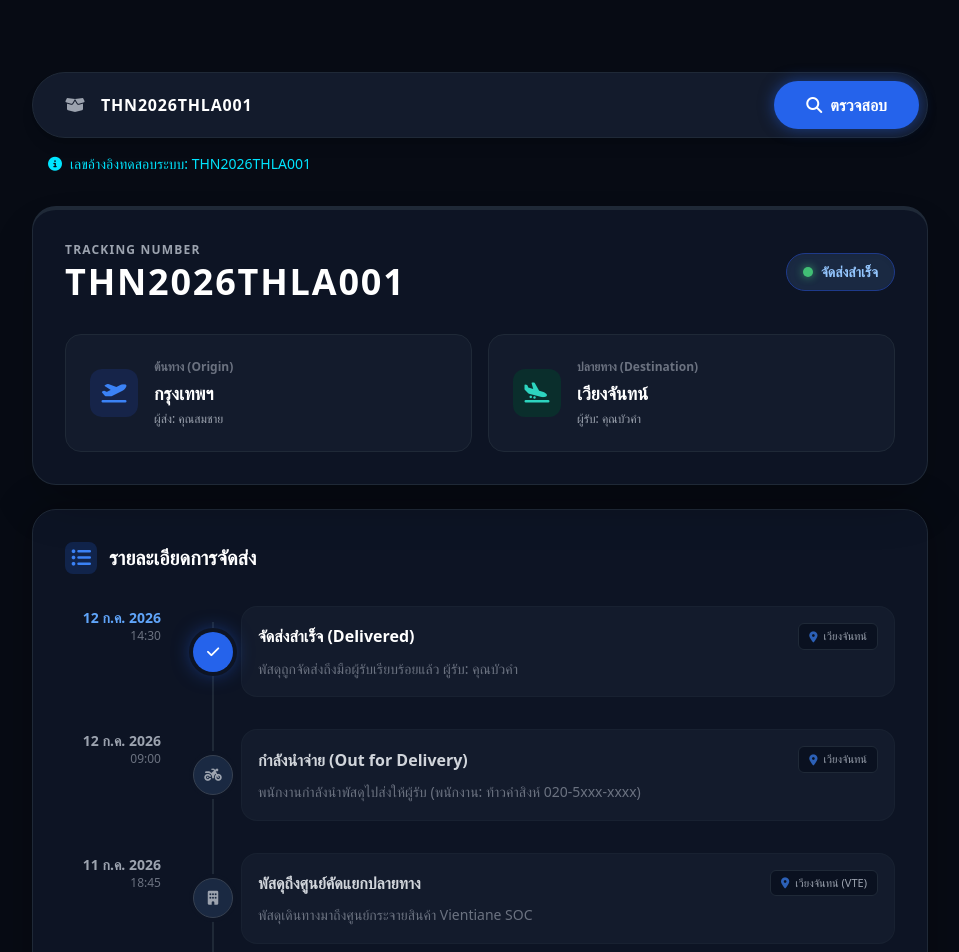
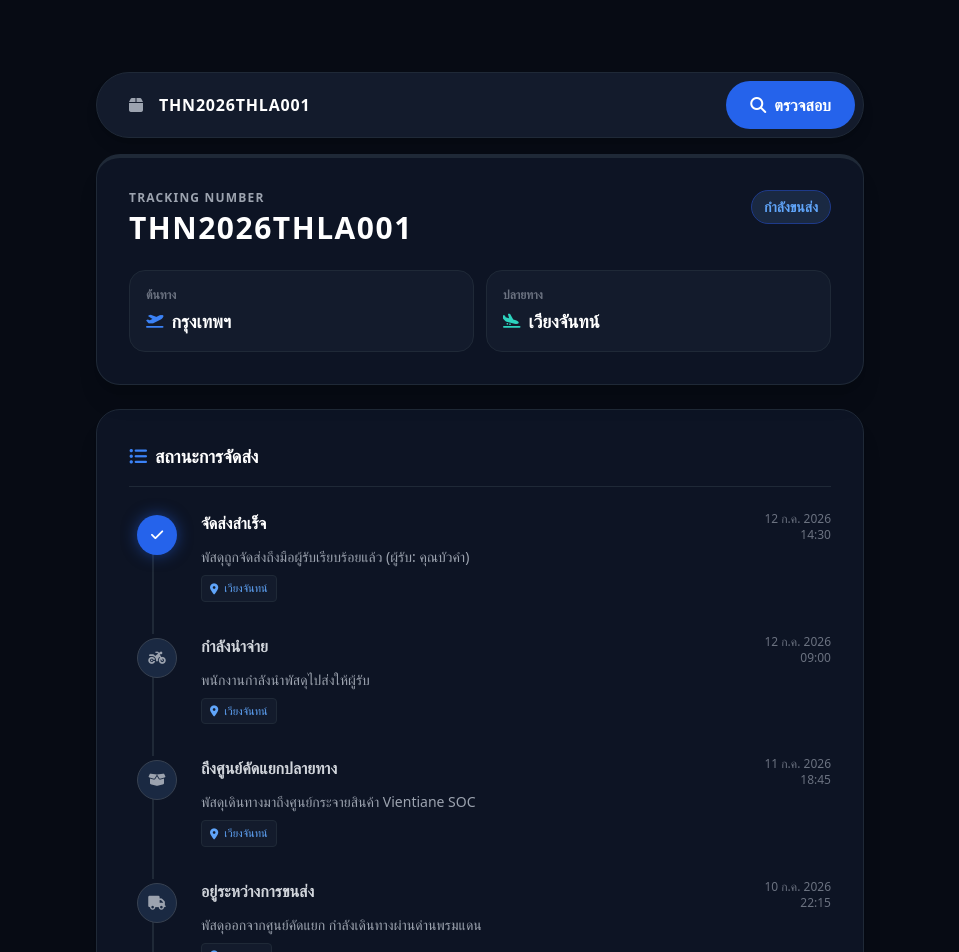
Before and after one commit to itthana/thana-group-web, a Next.js app: page /tracking in a window 1280 px wide. Shown: the top 952 px of the page, without its empty margins (160-1119 px from the left). Built offline with nearby package versions, Linux system fonts and the light colour scheme.

Commit message:
fix: ปรับ UI ไทม์ไลน์เป็นแบบแอปมือถือสะอาดตา

```diff
--- a/app/tracking/page.tsx
+++ b/app/tracking/page.tsx
@@ -3,190 +3,167 @@
 import { useState } from 'react';
 
 // ==========================================
-// 1. ข้อมูลจำลองสำหรับ Timeline สไตล์ขนส่งชั้นนำ
+// 1. ข้อมูลไทม์ไลน์
 // ==========================================
 const trackingHistory = [
   {
     id: 1,
     date: '12 ก.ค. 2026',
     time: '14:30',
-    status: 'จัดส่งสำเร็จ (Delivered)',
-    desc: 'พัสดุถูกจัดส่งถึงมือผู้รับเรียบร้อยแล้ว ผู้รับ: คุณบัวคำ',
+    status: 'จัดส่งสำเร็จ',
+    desc: 'พัสดุถูกจัดส่งถึงมือผู้รับเรียบร้อยแล้ว (ผู้รับ: คุณบัวคำ)',
     location: 'เวียงจันทน์',
     icon: 'fas fa-check',
-    isCurrent: true, // สถานะล่าสุด
-    isCompleted: true,
+    isCurrent: true,
   },
   {
     id: 2,
     date: '12 ก.ค. 2026',
     time: '09:00',
-    status: 'กำลังนำจ่าย (Out for Delivery)',
-    desc: 'พนักงานกำลังนำพัสดุไปส่งให้ผู้รับ (พนักงาน: ท้าวคำสิงห์ 020-5xxx-xxxx)',
+    status: 'กำลังนำจ่าย',
+    desc: 'พนักงานกำลังนำพัสดุไปส่งให้ผู้รับ',
     location: 'เวียงจันทน์',
     icon: 'fas fa-motorcycle',
     isCurrent: false,
-    isCompleted: true,
   },
   {
     id: 3,
     date: '11 ก.ค. 2026',
     time: '18:45',
-    status: 'พัสดุถึงศูนย์คัดแยกปลายทาง',
+    status: 'ถึงศูนย์คัดแยกปลายทาง',
     desc: 'พัสดุเดินทางมาถึงศูนย์กระจายสินค้า Vientiane SOC',
-    location: 'เวียงจันทน์ (VTE)',
-    icon: 'fas fa-building',
+    location: 'เวียงจันทน์',
+    icon: 'fas fa-box-open',
     isCurrent: false,
-    isCompleted: true,
   },
   {
     id: 4,
     date: '10 ก.ค. 2026',
     time: '22:15',
-    status: 'อยู่ระหว่างการขนส่งข้ามแดน',
-    desc: 'พัสดุออกจากศูนย์คัดแยก กำลังเดินทางผ่านด่านพรมแดน ไทย-ลาว',
-    location: 'ด่านศุลกากร หนองคาย',
-    icon: 'fas fa-truck-fast',
+    status: 'อยู่ระหว่างการขนส่ง',
+    desc: 'พัสดุออกจากศูนย์คัดแยก กำลังเดินทางผ่านด่านพรมแดน',
+    location: 'หนองคาย',
+    icon: 'fas fa-truck',
     isCurrent: false,
-    isCompleted: true,
   },
   {
     id: 5,
     date: '10 ก.ค. 2026',
     time: '10:30',
-    status: 'รับพัสดุเข้าระบบ (Item Accepted)',
-    desc: 'พัสดุเข้าสู่ระบบ THANA LOGISTICS สาขาต้นทางเรียบร้อย',
-    location: 'กรุงเทพฯ (BKK)',
-    icon: 'fas fa-box',
+    status: 'รับเข้าระบบ',
+    desc: 'ผู้ส่งทำการส่งพัสดุที่สาขาต้นทาง',
+    location: 'กรุงเทพฯ',
+    icon: 'fas fa-store',
     isCurrent: false,
-    isCompleted: true,
   },
 ];
 
 // ==========================================
-// 2. หน้าเว็บหลัก + Timeline
+// 2. หน้าเว็บหลัก
 // ==========================================
 export default function TrackingPage() {
   const [searchQuery, setSearchQuery] = useState('THN2026THLA001');
 
   return (
     <div className="min-h-screen bg-[#070b14] p-4 md:p-8 font-prompt flex justify-center">
-      <div className="max-w-4xl w-full mt-10">
+      <div className="max-w-3xl w-full mt-4 md:mt-10">
 
-        {/* ================= ส่วนที่ 1: ช่องค้นหา ================= */}
-        <div className="bg-[#131b2c] p-2 rounded-full flex items-center shadow-lg border border-gray-800 mb-4 transition-all focus-within:border-blue-500 focus-within:shadow-[0_0_20px_rgba(59,130,246,0.3)]">
+        {/* ================= ช่องค้นหา ================= */}
+        <div className="bg-[#131b2c] p-2 rounded-full flex items-center shadow-lg border border-gray-800 mb-4">
           <div className="pl-6 text-gray-400">
-            <i className="fas fa-box-open"></i>
+            <i className="fas fa-box"></i>
           </div>
           <input
             type="text"
             value={searchQuery}
             onChange={(e) => setSearchQuery(e.target.value)}
-            className="flex-1 bg-transparent border-none outline-none text-white px-4 font-bold tracking-wider uppercase"
-            placeholder="กรอกหมายเลขพัสดุ..."
+            className="flex-1 bg-transparent border-none outline-none text-white px-4 font-bold tracking-wider uppercase text-sm md:text-base"
+            placeholder="หมายเลขพัสดุ..."
           />
-          <button className="bg-blue-600 hover:bg-blue-500 text-white px-8 py-3 rounded-full font-bold transition-all shadow-[0_0_15px_rgba(37,99,235,0.5)] flex items-center gap-2">
-            <i className="fas fa-search"></i> <span className="hidden md:inline">ตรวจสอบ</span>
+          <button className="bg-blue-600 hover:bg-blue-500 text-white px-6 py-3 rounded-full font-bold transition-all flex items-center gap-2 text-sm md:text-base">
+            <i className="fas fa-search"></i> <span className="hidden sm:inline">ตรวจสอบ</span>
           </button>
         </div>
 
-        <p className="text-[#00e5ff] text-sm mb-8 pl-4 flex items-center gap-2">
-          <i className="fas fa-info-circle"></i> เลขอ้างอิงทดสอบระบบ: {searchQuery}
-        </p>
-
-        {/* ================= ส่วนที่ 2: การ์ดสรุปข้อมูลพัสดุ ================= */}
-        <div className="bg-[#0d1424] border-t-4 border-blue-600 border-x border-b border-gray-800 rounded-3xl p-6 md:p-8 shadow-2xl relative overflow-hidden mb-6">
-          <div className="flex flex-col md:flex-row justify-between items-start md:items-center mb-8">
+        {/* ================= การ์ดสรุป ================= */}
+        <div className="bg-[#0d1424] border-t-4 border-blue-600 border-x border-b border-gray-800 rounded-3xl p-5 md:p-8 shadow-xl relative overflow-hidden mb-6">
+          <div className="flex justify-between items-start mb-6">
             <div>
               <p className="text-gray-400 text-xs font-bold tracking-widest mb-1">TRACKING NUMBER</p>
-              <h2 className="text-3xl md:text-4xl font-black text-white tracking-wider">{searchQuery}</h2>
+              <h2 className="text-2xl md:text-3xl font-black text-white tracking-wider">{searchQuery}</h2>
             </div>
-            <div className="mt-4 md:mt-0 px-4 py-2 bg-[#1a2942] rounded-full border border-blue-900 flex items-center gap-2 shadow-inner">
-              <div className="w-2.5 h-2.5 bg-green-400 rounded-full animate-pulse shadow-[0_0_10px_rgba(74,222,128,0.8)]"></div>
-              <span className="text-blue-300 font-bold text-sm">จัดส่งสำเร็จ</span>
+            <div className="px-3 py-1.5 bg-[#1a2942] rounded-full border border-blue-900 flex items-center gap-2">
+              <span className="text-blue-400 font-bold text-xs md:text-sm">กำลังขนส่ง</span>
             </div>
           </div>
 
-          <div className="grid grid-cols-1 md:grid-cols-2 gap-4">
-            <div className="bg-[#131b2c] p-6 rounded-2xl border border-gray-800 flex items-center gap-4 hover:border-gray-700 transition-colors">
-              <div className="w-12 h-12 bg-blue-900/30 rounded-xl flex items-center justify-center text-blue-500 text-xl">
-                <i className="fas fa-plane-departure"></i>
-              </div>
-              <div>
-                <p className="text-gray-500 text-xs font-bold mb-1">ต้นทาง (Origin)</p>
-                <h4 className="text-white text-lg font-bold">กรุงเทพฯ</h4>
-                <p className="text-gray-400 text-xs mt-1">ผู้ส่ง: คุณสมชาย</p>
-              </div>
+          <div className="grid grid-cols-2 gap-3">
+            <div className="bg-[#131b2c] p-4 rounded-2xl border border-gray-800 flex flex-col justify-center">
+              <p className="text-gray-500 text-[10px] md:text-xs font-bold mb-1">ต้นทาง</p>
+              <h4 className="text-white text-base md:text-lg font-bold flex items-center gap-2">
+                <i className="fas fa-plane-departure text-blue-500 text-sm"></i> กรุงเทพฯ
+              </h4>
             </div>
 
-            <div className="bg-[#131b2c] p-6 rounded-2xl border border-gray-800 flex items-center gap-4 hover:border-gray-700 transition-colors">
-              <div className="w-12 h-12 bg-[#0a2e2c] rounded-xl flex items-center justify-center text-[#2dd4bf] text-xl">
-                <i className="fas fa-plane-arrival"></i>
-              </div>
-              <div>
-                <p className="text-gray-500 text-xs font-bold mb-1">ปลายทาง (Destination)</p>
-                <h4 className="text-white text-lg font-bold">เวียงจันทน์</h4>
-                <p className="text-gray-400 text-xs mt-1">ผู้รับ: คุณบัวคำ</p>
-              </div>
+            <div className="bg-[#131b2c] p-4 rounded-2xl border border-gray-800 flex flex-col justify-center">
+              <p className="text-gray-500 text-[10px] md:text-xs font-bold mb-1">ปลายทาง</p>
+              <h4 className="text-white text-base md:text-lg font-bold flex items-center gap-2">
+                <i className="fas fa-plane-arrival text-[#2dd4bf] text-sm"></i> เวียงจันทน์
+              </h4>
             </div>
           </div>
         </div>
 
-        {/* ================= ส่วนที่ 3: Timeline สไตล์แอปชั้นนำ ================= */}
-        <div className="bg-[#0d1424] rounded-3xl p-6 md:p-8 border border-gray-800 shadow-[0_0_40px_rgba(0,0,0,0.3)]">
-          <h3 className="text-xl font-bold text-white mb-8 flex items-center gap-3">
-            <div className="w-8 h-8 bg-blue-600/20 rounded-lg flex items-center justify-center text-blue-500">
-              <i className="fas fa-list-ul"></i>
-            </div>
-            รายละเอียดการจัดส่ง
+        {/* ================= Timeline (สไตล์แอปมือถือ สะอาดตา) ================= */}
+        <div className="bg-[#0d1424] rounded-3xl p-5 md:p-8 border border-gray-800 shadow-xl">
+          <h3 className="text-lg font-bold text-white mb-6 flex items-center gap-2 border-b border-gray-800 pb-4">
+            <i className="fas fa-list-ul text-blue-500"></i>
+            สถานะการจัดส่ง
           </h3>
 
-          <div className="relative">
-            {/* เส้นแนวตั้งที่เป็นแกนหลักของ Timeline */}
-            <div className="absolute left-[27px] md:left-[147px] top-4 bottom-4 w-0.5 bg-gray-800"></div>
-
-            <div className="space-y-8">
+          <div className="pl-2">
             {trackingHistory.map((item, index) => {
               const isLast = index === trackingHistory.length - 1;
 
               return (
-                  <div key={item.id} className="relative flex flex-col md:flex-row group">
+                <div key={item.id} className="relative flex gap-4 md:gap-6 pb-8">
 
-                    {/* [ฝั่งซ้าย] วันที่และเวลา (Desktop จะอยู่ซ้าย, Mobile จะอยู่บน) */}
-                    <div className="md:w-32 flex-shrink-0 md:text-right md:pr-8 mb-2 md:mb-0 pt-0.5 pl-14 md:pl-0">
-                      <div className={`text-sm font-bold ${item.isCurrent ? 'text-blue-400' : 'text-gray-400'}`}>
-                        {item.date}
-                      </div>
-                      <div className="text-xs text-gray-500 font-medium">{item.time}</div>
-                    </div>
+                  {/* เส้นเชื่อมต่อ (ซ่อนในรายการสุดท้าย) */}
+                  {!isLast && (
+                    <div className="absolute left-[15px] top-8 bottom-0 w-[2px] bg-gray-800"></div>
+                  )}
 
-                    {/* [ตรงกลาง] ไอคอนสถานะ */}
-                    <div className="absolute left-0 md:left-[120px] top-0 flex items-center justify-center w-14 md:w-14 h-full pointer-events-none">
+                  {/* ไอคอนวงกลม */}
                   <div className={`
-                        relative z-10 w-10 h-10 rounded-full flex items-center justify-center text-sm transition-all duration-300
+                    relative z-10 w-8 h-8 md:w-10 md:h-10 rounded-full flex items-center justify-center flex-shrink-0 text-xs md:text-sm mt-1
                     ${item.isCurrent
-                          ? 'bg-blue-600 text-white shadow-[0_0_20px_rgba(37,99,235,0.6)] ring-4 ring-[#0d1424]'
-                          : 'bg-[#1a2942] text-gray-400 border border-gray-700 group-hover:bg-[#203354] ring-4 ring-[#0d1424]'
+                      ? 'bg-blue-600 text-white shadow-[0_0_15px_rgba(37,99,235,0.5)]'
+                      : 'bg-[#1a2942] text-gray-400 border border-gray-700'
                     }
                   `}>
                     <i className={item.icon}></i>
                   </div>
-                    </div>
 
-                    {/* [ฝั่งขวา] รายละเอียดสถานะ */}
-                    <div className="ml-14 md:ml-12 flex-1 bg-[#131b2c] p-4 rounded-2xl border border-gray-800/50 hover:border-gray-700 transition-colors">
-                      <div className="flex flex-col sm:flex-row sm:items-center justify-between gap-2 mb-1">
+                  {/* เนื้อหา */}
+                  <div className="flex-1">
+                    <div className="flex flex-col sm:flex-row sm:justify-between sm:items-start gap-1 mb-1">
                       <h4 className={`text-base font-bold ${item.isCurrent ? 'text-white' : 'text-gray-300'}`}>
                         {item.status}
                       </h4>
-                        <span className="inline-flex items-center gap-1.5 px-2.5 py-1 rounded-md bg-[#0a1120] border border-gray-800 text-[11px] text-gray-400 w-fit">
-                          <i className="fas fa-location-dot text-blue-500/70"></i>
+                      <div className="text-gray-500 text-xs font-medium flex gap-2 sm:flex-col sm:gap-0 sm:text-right">
+                        <span>{item.date}</span>
+                        <span>{item.time}</span>
+                      </div>
+                    </div>
+
+                    <p className="text-sm text-gray-400 mt-1">
+                      {item.desc}
+                    </p>
+
+                    <span className="inline-flex items-center gap-1.5 mt-2 px-2 py-1 rounded bg-[#131b2c] border border-gray-800 text-[11px] text-blue-400">
+                      <i className="fas fa-location-dot"></i>
                       {item.location}
                     </span>
-                      </div>
-                      <p className="text-sm text-gray-500 mt-2 leading-relaxed">
-                        {item.desc}
-                      </p>
                   </div>
 
                 </div>
@@ -194,7 +171,6 @@ export default function TrackingPage() {
             })}
           </div>
         </div>
-        </div>
 
       </div>
     </div>
```
Lines whose indentation alone changed are shown as unchanged.
